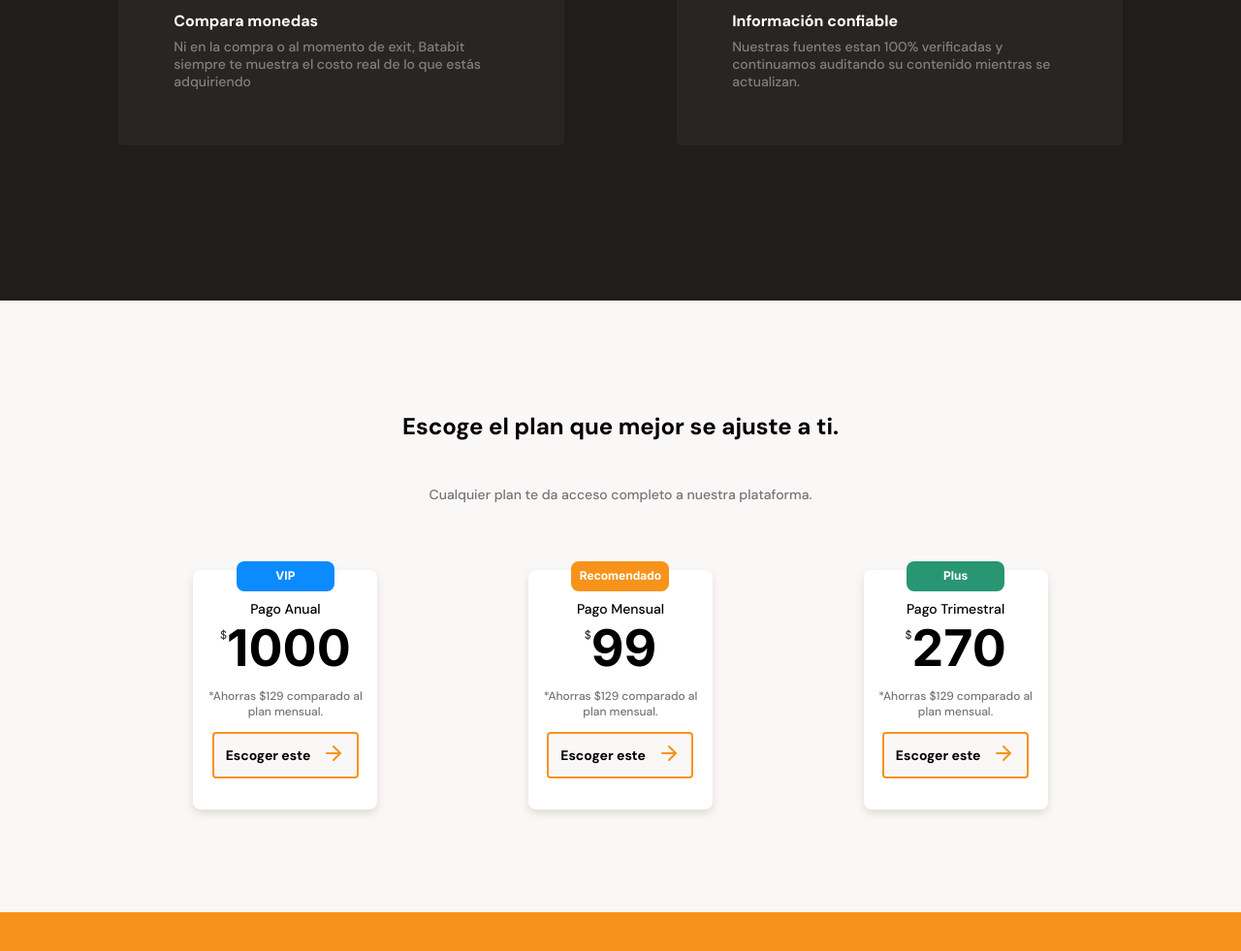
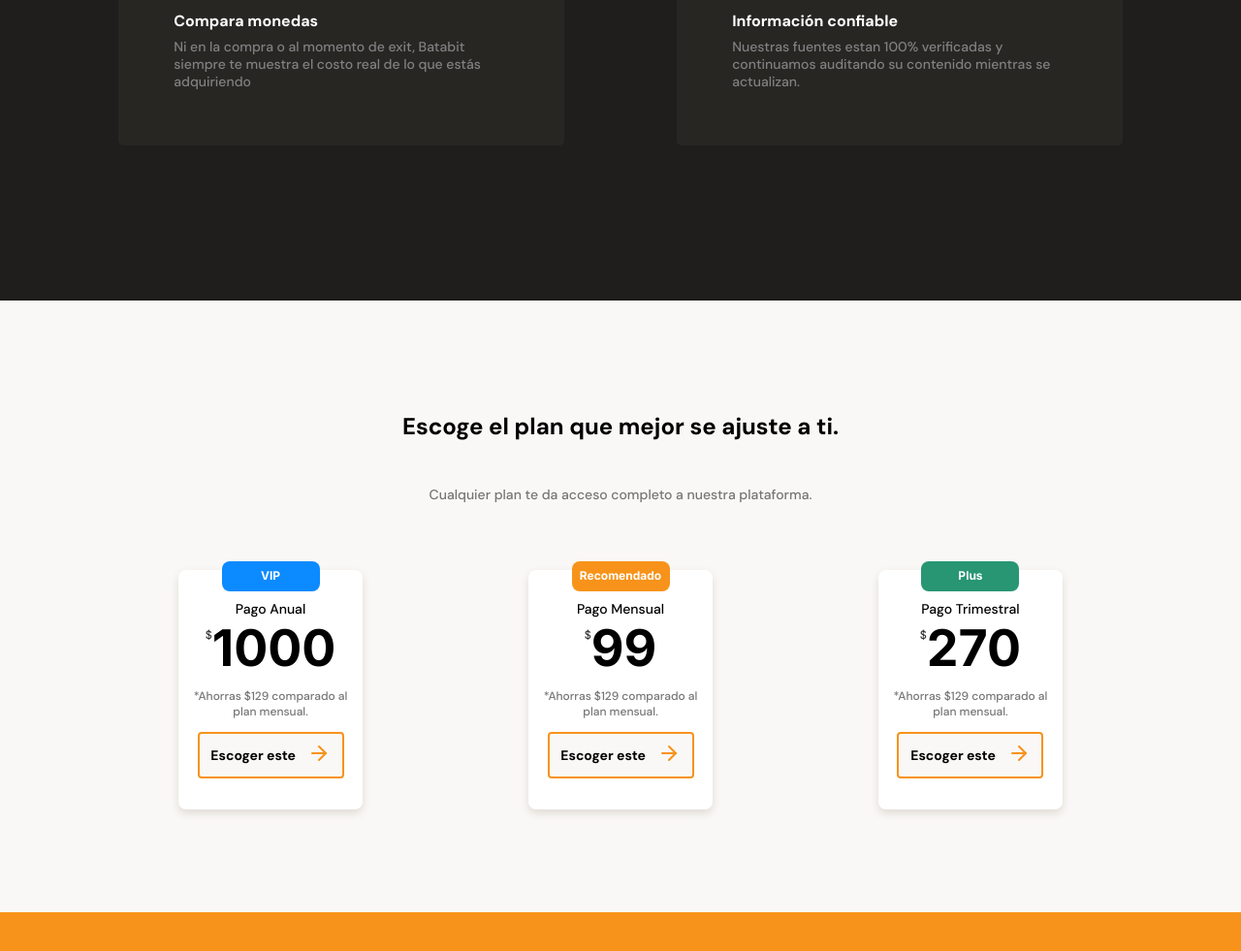
Before and after one commit to santiagomunoz15/Batabit, a plain HTML site: page index.html in a window 1280 px wide. Shown: the part 1965-2946 px from the top of the page at 97% size. Drawn offline with Linux system fonts and the light colour scheme.

Commit message:
Version 2 Fix

```diff
--- a/css/desktop.css
+++ b/css/desktop.css
@@ -1,5 +1,5 @@
 
-@media (min-width: 750px) {
+@media (min-width: 670px) {
 
 .header-logo-container {
     padding: 5% 0;
@@ -121,7 +121,7 @@ header {
 }
 
 .plans {
-    margin: 0 5%;
+    margin: 0 3%;
     justify-content: space-around;
 }
 
```
